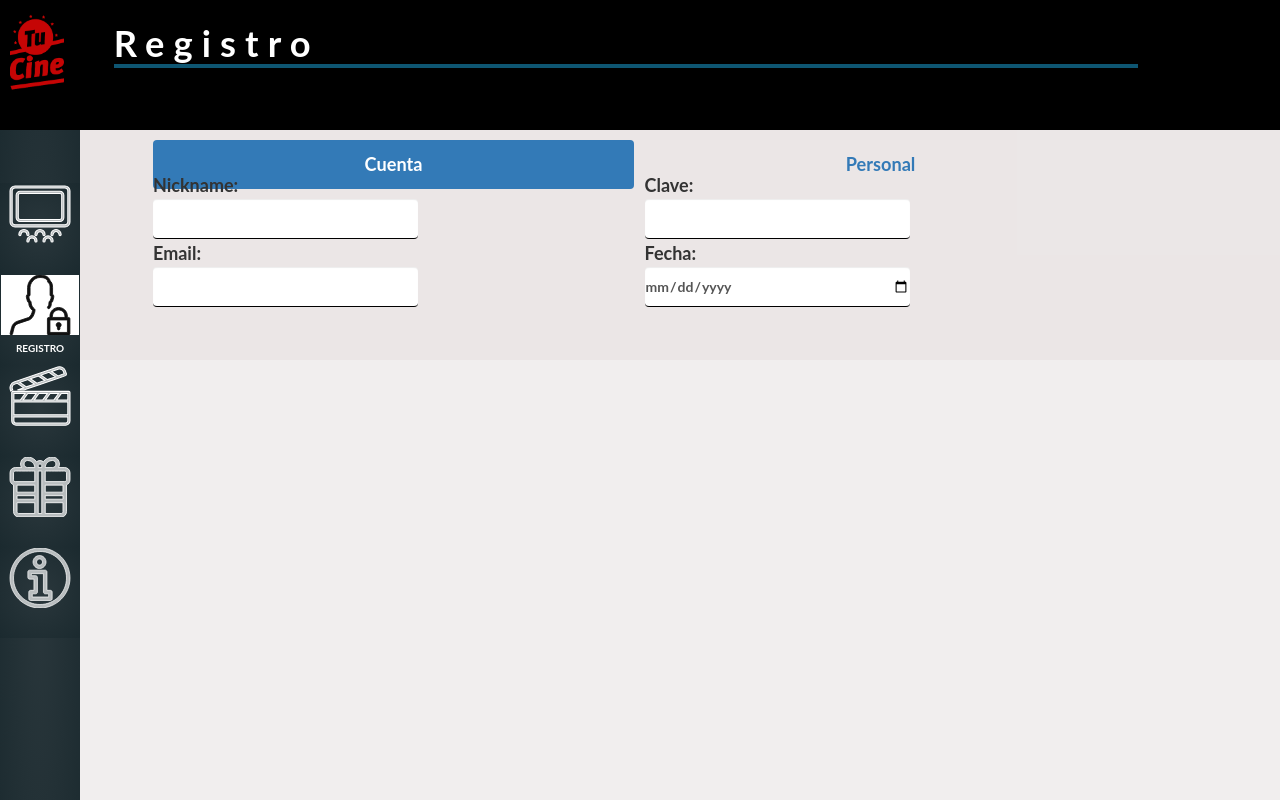
After one commit to Raidhael/ProyectoFinal, a PHP site: page /registro.php in a window 1280 px wide. The commit adds this page. Run offline with PHP 8.4, Linux system fonts and the light colour scheme.

Commit message:
Registro on work

```diff
--- /dev/null
+++ b/assets/css/registro.css
@@ -0,0 +1,52 @@
+form {
+    display: grid;
+    position: relative;
+    grid-template-columns:1fr 1fr;
+    grid-template-rows: 10% 1fr;
+    grid-row-gap: 10px;
+}
+
+ul {
+    grid-column: 1 /span 2;
+}
+
+.tab-content{
+    grid-column: 1 /span 2;
+    grid-row: 2;
+}
+.tab-pane{
+    display: grid;
+    grid-template-columns: 1fr 1fr;
+    grid-column-gap: 0.5em;
+
+}
+
+.form-group {
+    position: relative;
+    width: 100%;
+    display: inline-block;
+    justify-self: end;
+}
+.form-group input {
+    margin: 0;
+    padding: 0;
+    width: 55%;
+    display: block;
+    position: relative;
+    border: none;
+    background:#fff;
+    border-bottom: 1px solid black;
+    margin-top: 2em;
+    height: 5vh;
+
+
+}
+.form-group label{
+    position: absolute;
+    font-size: 18px;
+    width: 25%;
+    margin-bottom: -10px;
+
+    padding: 0;
+    z-index: 50;
+}
--- a/assets/css/ss-style.css
+++ b/assets/css/ss-style.css
@@ -3,6 +3,7 @@
 @import url('config-global.css');
 @import url('main-navBar.css');
 @import url('modal-bs.css');
+@import url('registro.css');
 
 /*FIN DE NAVEGACION*/
 
--- /dev/null
+++ b/registro.php
@@ -0,0 +1,51 @@
+<!DOCTYPE html>
+<html lang="en">
+<head>
+    <meta charset="UTF-8">
+    <meta name="viewport" content="width=device-width, initial-scale=1.0">
+    <title>Registro</title>
+    <link rel="stylesheet" href="/assets/css/bootstrap.min.css">
+    <link rel="stylesheet" href="/assets/css/ss-fonts.css">
+    <link rel="stylesheet" href="/assets/css/ss-style.css">
+</head>
+<body>
+<?php
+     require_once './includes/navbar.inc.php';
+     require_once './includes/header.inc.php';
+?>
+    <main class="ss-main-container">
+        <div class="container-fluid">
+            <form action="#" method="post">
+                <ul id="myTabs" class="nav nav-pills nav-justified" role="tablist" data-tabs="tabs">
+                    <li class="active"><a href="#cuenta" data-toggle="tab">Cuenta</a></li>
+                    <li><a href="#personal" data-toggle="tab">Personal</a></li>
+                </ul>
+                <div class="tab-content">
+                <div>
+                    <div role="tabpanel" class="tab-pane fade in active" id="cuenta">
+                        <div class="form-group">
+                            <label for="nickname">Nickname:</label>
+                            <input type="text" class="form-control" id="nickname" name="nickname">
+                            <label for="email">Email:</label>
+                            <input type="email" class="form-control" id="email" name="email">
+                        </div>
+                        <div class="form-group">
+                            <label for="clave">Clave:</label>
+                            <input type="password" class="form-control" id="clave" name="clave">
+
+                            <label for="fecha_nac">Fecha:</label>
+                            <input type="date" class="form-control" id="fecha_nac" name="fecha_nac">
+                        </div>
+                    </div>
+                </div>
+            </form>
+        </div>
+    </main>
+
+
+
+    <script src="/assets/js/jquery.js"></script>
+    <script src="/assets/js/bootstrap.min.js"></script>
+    <script src="/assets/js/ss-tuCine.js"></script>
+</body>
+</html>
```
Also changed, not shown: assets/css/modal-bs.css (+25 -4 lines).
